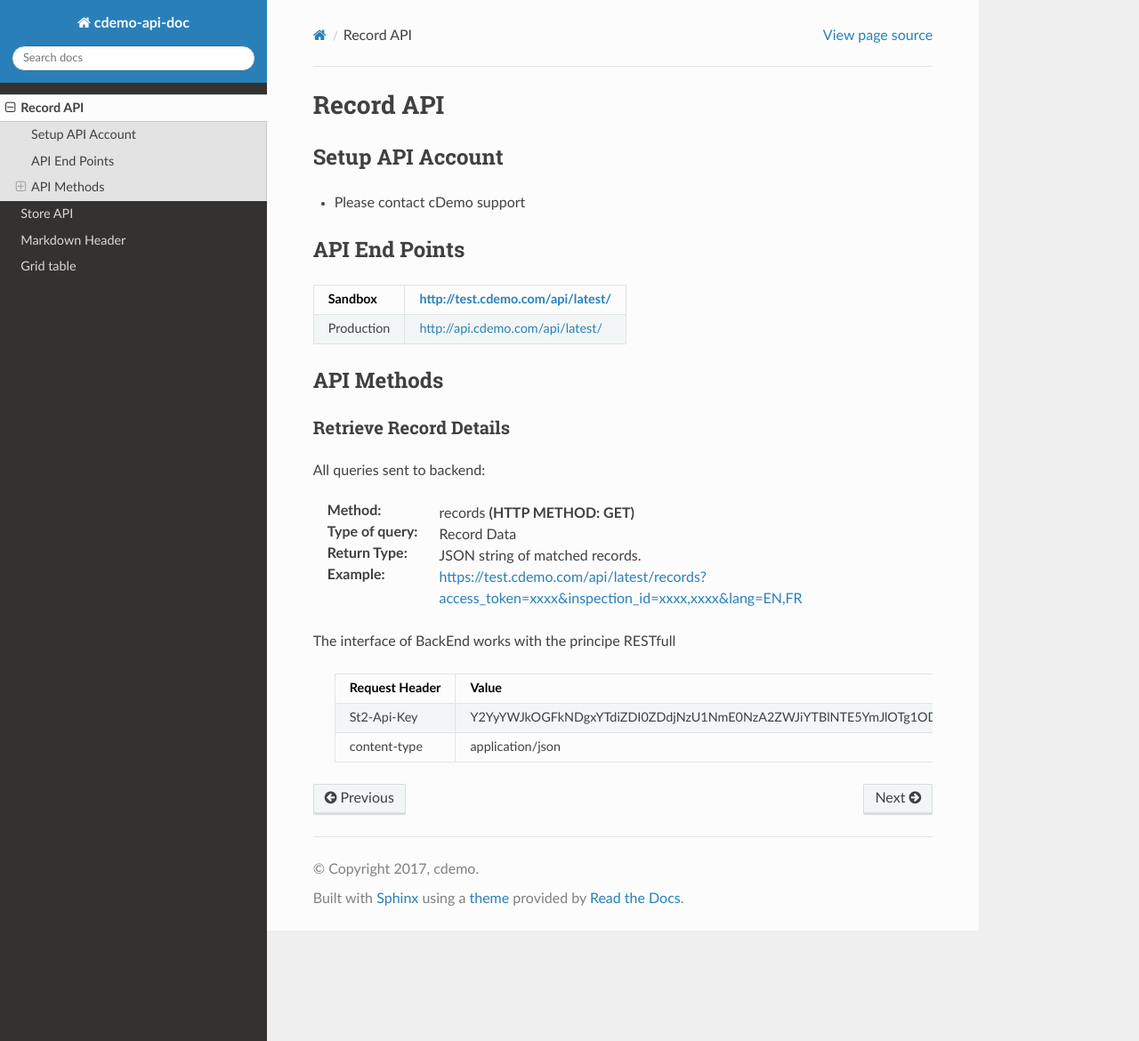
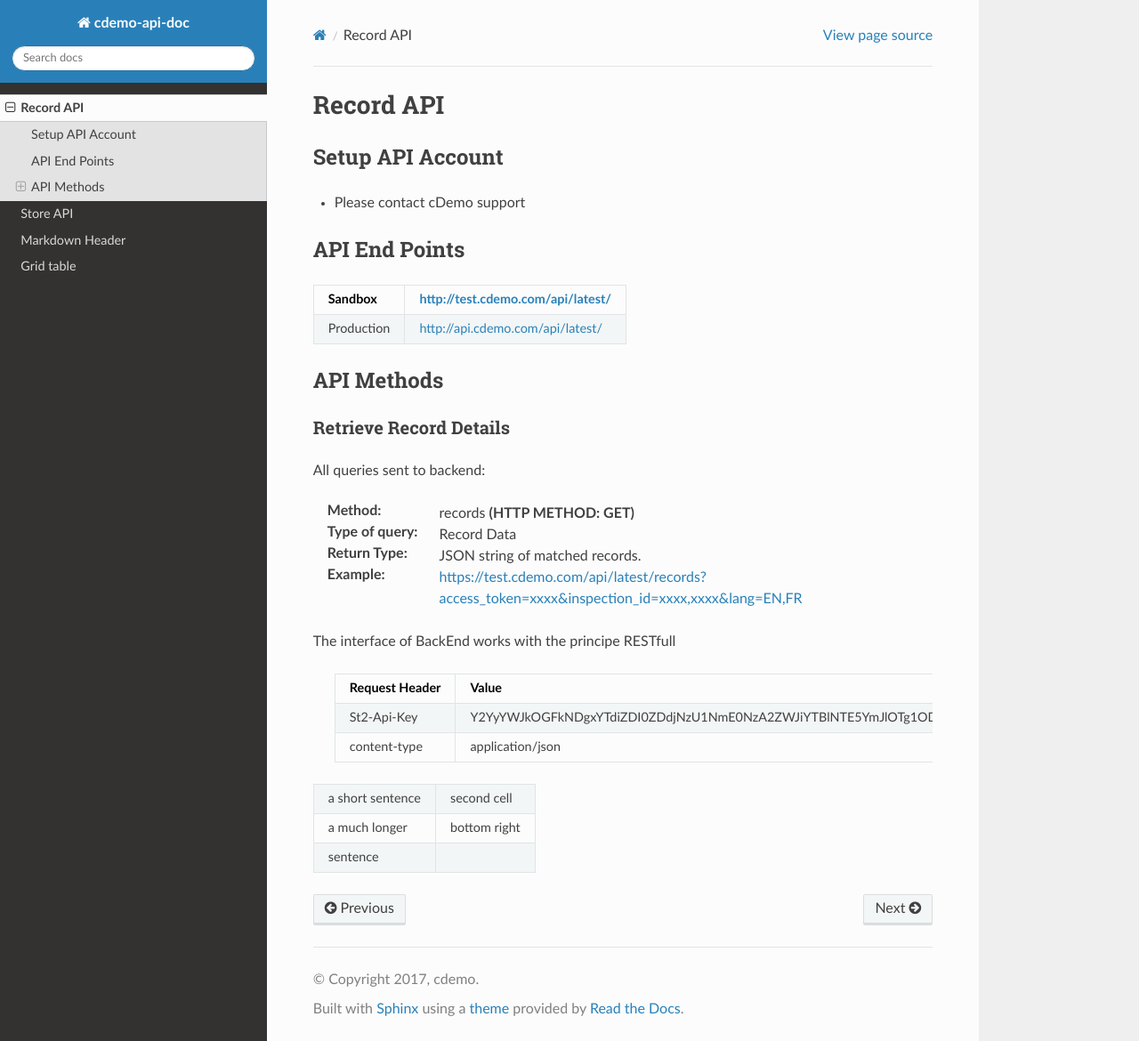
Before and after one commit to cdemomobilesolutions/apidoc, a Sphinx documentation site: the page built from source/record_api.rst, in a window 1280 px wide and 1170 px high. Shown: the whole window at 89% size. Built offline with Sphinx 7.4.7 and the Read the Docs theme 2.0.0, drawn with Linux system fonts in a browser that asks for light colours.

Commit message:
table test

```diff
--- a/source/record_api.rst
+++ b/source/record_api.rst
@@ -39,3 +39,9 @@ The interface of BackEnd works with the principe RESTfull
  St2-Api-Key      Y2YyYWJkOGFkNDgxYTdiZDI0ZDdjNzU1NmE0NzA2ZWJiYTBlNTE5YmJlOTg1ODU0MzNmNjc3MzcxNDE0MDFhZA
  content-type     application/json
  ==============  =======
+
+================  ============
+a short sentence  second cell
+a much longer     bottom right
+  sentence
+================  ============
```
